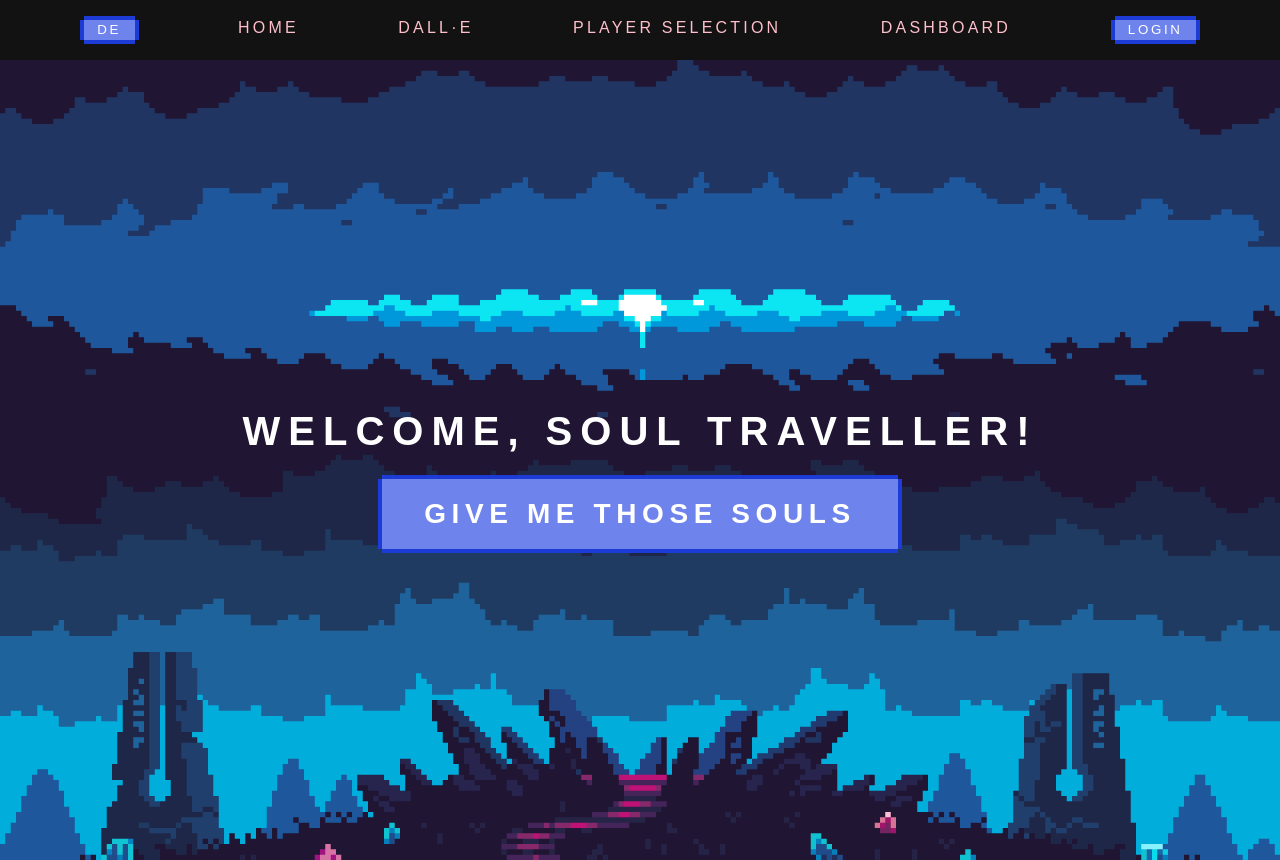
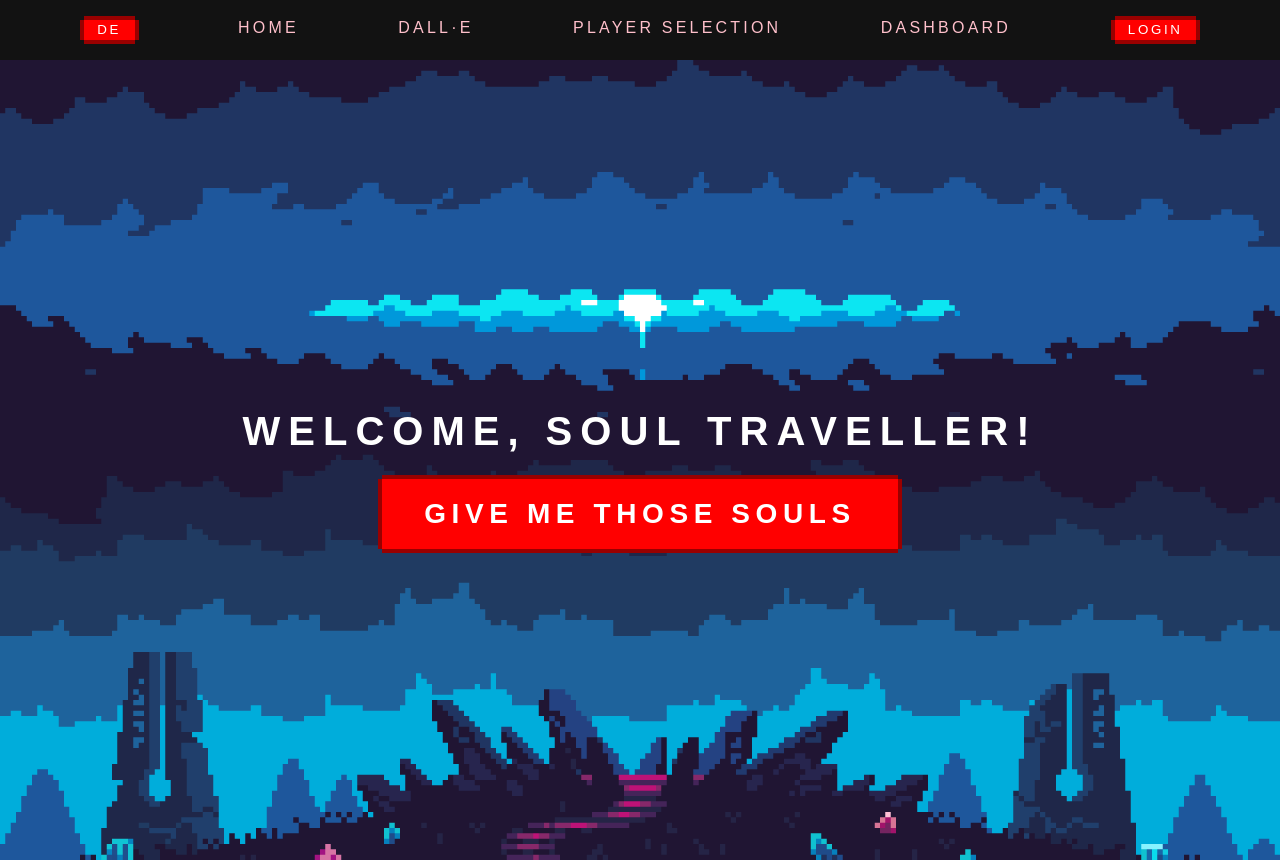
Before and after one commit to jesskreck/reincarnation-game, a React (Create React App) app: page / in a window 1280 px wide. Built offline with nearby package versions, Linux system fonts and the light colour scheme; no server answers; the HTML template or start-up script is replaced by a standard one; a web font is replaced by a local one.

Commit message:
color change

```diff
--- a/src/styles/abstracts/_variables.scss
+++ b/src/styles/abstracts/_variables.scss
@@ -1,5 +1,5 @@
 // Colors
-$color-primary: #6e83eb;
+$color-primary: red;
 $color-secondary: #ffe5b9;
 $color-success: #ffaf4d;
 $color-info: #17a2b8;
```
